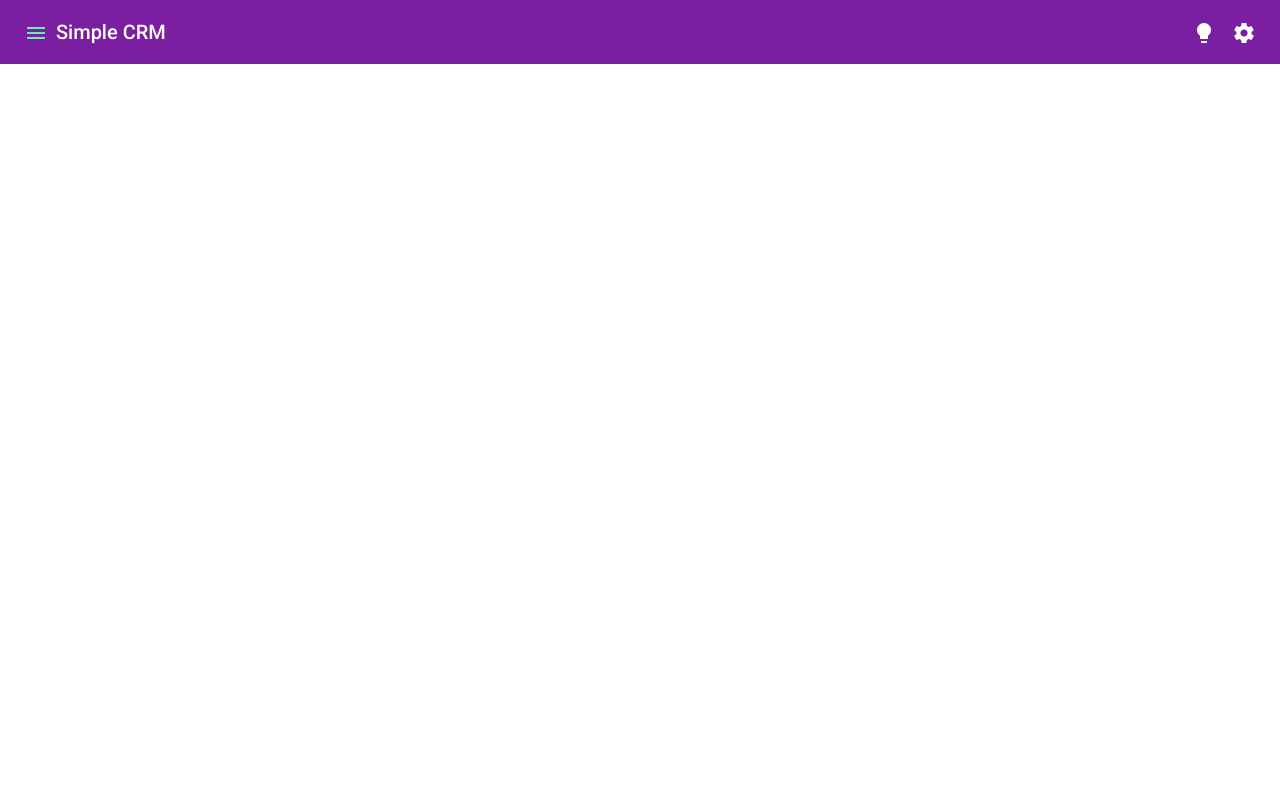
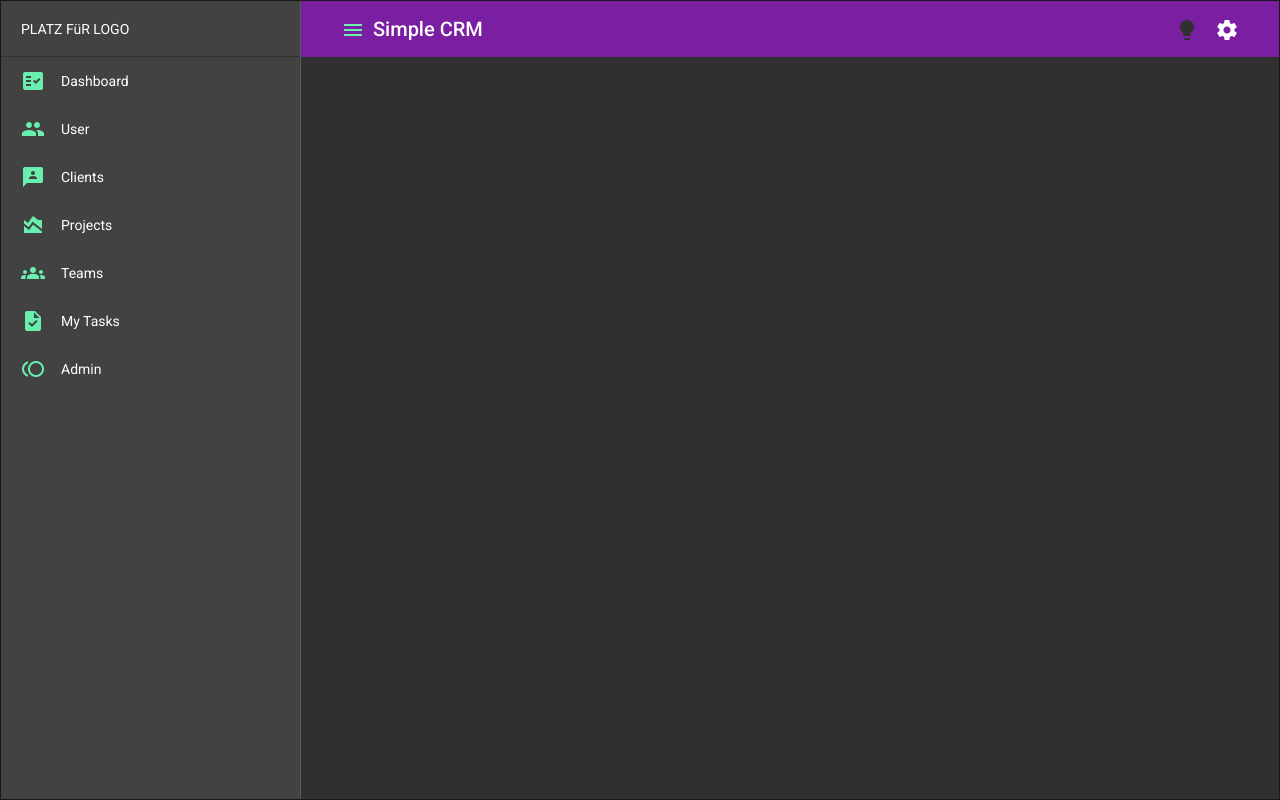
Before and after one commit to fines01/simple-crm, an Angular app: page / in a window 1280 px wide. Built offline with nearby package versions, Linux system fonts and the light colour scheme.

Commit message:
add sidenav

```diff
--- a/src/app/app.component.html
+++ b/src/app/app.component.html
@@ -1,24 +1,58 @@
-<!-- Material Toolbar (inside sidenav container, s.t. sidenav is over toolbar if opened) -->
+<!-- Material Sidenav -->
+<mat-drawer-container class="mat-drawer-container" autosize>
+  <mat-drawer #drawer class="mat-sidenav" mode="side" [opened]="true">
+    <div class="logo-container">
+      PLATZ FüR LOGO
+      <!-- <img src="./assets/img/logo.png" class="nav-logo" alt="Simple CRM Logo"> -->
+    </div>
+
+    <ul class="menu-items">
+      <li [routerLink]="'/'">
+        <mat-icon color="accent">fact_check</mat-icon>Dashboard
+      </li>
+      <li [routerLink]="'/user'">
+        <mat-icon color="accent">group</mat-icon>User
+      </li>
+      <!-- Further Ideas: -->
+      <li>
+        <mat-icon color="accent">3p</mat-icon>Clients
+      </li>
+      <li>
+        <mat-icon color="accent">area_chart</mat-icon>Projects
+      </li>
+      <li>
+        <mat-icon color="accent">groups</mat-icon>Teams
+      </li>
+      <li>
+        <mat-icon color="accent">task</mat-icon>My Tasks
+      </li>
+      <li>
+        <mat-icon color="accent">toll</mat-icon>Admin
+      </li>
+
+    </ul>
+    <!-- <div class="drawer-content"></div> -->
+
+  </mat-drawer>
+
+  <!-- Material Toolbar (inside sidenav container, s.t. sidenav is over toolbar if opened) -->
   <mat-toolbar color="primary">
     <mat-toolbar-row>
-      <button color="accent" mat-icon-button class="" aria-label="Example icon-button with menu icon">
+      <button (click)="drawer.toggle()" color="accent" mat-icon-button class=""
+        aria-label="Example icon-button with menu icon">
         <mat-icon>menu</mat-icon>
       </button>
       <span>Simple CRM</span>
       <span class="toolbar-spacer"></span>
       <button mat-icon-button class="favorite-icon" aria-label="Example icon-button with heart icon">
-        <mat-icon
-          #tooltip="matTooltip"
-          matTooltip="Switch to light mode"
-          [matTooltipPosition]="'above'"
-          matTooltipHideDelay="500"
-          class="lightmode-icon">
-            lightbulb
+        <mat-icon #tooltip="matTooltip" matTooltip="Switch to light mode" [matTooltipPosition]="'above'"
+          matTooltipHideDelay="500" class="lightmode-icon">
+          lightbulb
         </mat-icon>
       </button>
       <button mat-icon-button class="" aria-label="Example icon-button with share icon">
         <!-- <mat-icon>share</mat-icon> -->
-         <mat-icon>settings</mat-icon>
+        <mat-icon>settings</mat-icon>
       </button>
     </mat-toolbar-row>
     <!-- toggle-sidenav button inside toolbar -->
@@ -30,4 +64,8 @@
   </mat-toolbar>
   <!-- END toolbar -->
 
-<router-outlet></router-outlet>
+  <div class="content-container">
+    <router-outlet></router-outlet>
+  </div>
+
+</mat-drawer-container>
--- a/src/app/app.component.scss
+++ b/src/app/app.component.scss
@@ -1,3 +1,81 @@
 .toolbar-spacer {
   flex: 1 1 auto;
 }
+
+.mat-drawer-container {
+  height: 100vh;
+  width: 100vw;
+  border: 1px solid rgba(0, 0, 0, 0.5);
+}
+
+.content-container {
+  // margin: 48px;
+  padding: 32px 44px;
+  //   display: flex;
+  //   align-items: center;
+  //   justify-content: center;
+}
+
+.mat-sidenav {
+  width: 300px;
+  box-sizing: border-box;
+}
+
+.logo-container {
+  border-bottom: 1px solid rgba(0, 0, 0, 0.25); // light-mode: rgba(0,0,0,0.04)
+  // padding: 20px;
+  padding: 0 20px;
+  box-sizing: border-box;
+  min-height: 56px;
+  display: flex;
+  align-items: center;
+}
+
+.drawer-content {
+  padding: 20px;
+}
+
+mat-toolbar,
+mat-toolbar-row {
+  min-height: 56px;
+  height: 56px;
+}
+
+mat-toolbar-row {
+  padding: 0 32px;
+}
+
+.menu-items {
+  list-style-type: none;
+  padding: 0;
+  margin: 0;
+
+  li {
+    padding: 0 20px;
+    height: 48px;
+    display: flex;
+    align-items: center;
+    cursor: pointer;
+
+    mat-icon {
+      margin-right: 16px;
+    }
+
+    &:hover {
+      background-color: rgba(0, 0, 0, 0.25); // light-mode: rgba(0,0,0,0.04)
+    }
+
+    &:focus {
+      outline: none;
+    }
+  }
+}
+
+.lightmode-icon {
+  color: #303030;
+}
+
+.nav-logo {
+  max-width: 100%;
+  height: 48px;
+}
--- a/src/app/app.module.ts
+++ b/src/app/app.module.ts
@@ -9,6 +9,7 @@ import { MatIconModule } from '@angular/material/icon';
 import { MatButtonModule } from '@angular/material/button';
 import { MatMenuModule } from '@angular/material/menu';
 import { MatTooltipModule } from '@angular/material/tooltip';
+import { MatSidenavModule } from '@angular/material/sidenav';
 
 @NgModule({
   declarations: [
@@ -23,6 +24,7 @@ import { MatTooltipModule } from '@angular/material/tooltip';
     MatButtonModule,
     MatMenuModule,
     MatTooltipModule,
+    MatSidenavModule,
   ],
   providers: [],
   bootstrap: [AppComponent]
```
